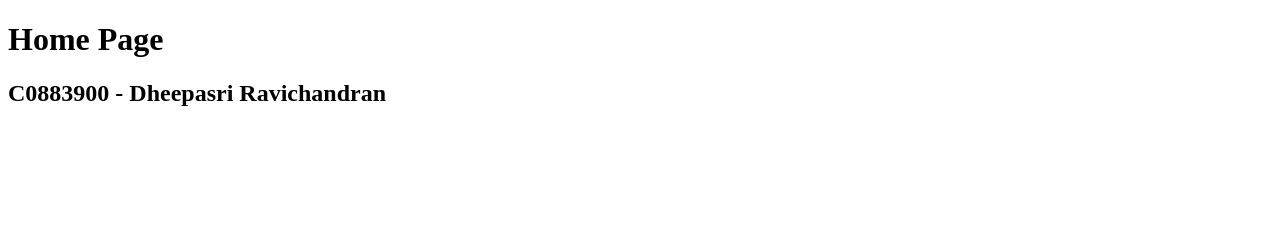
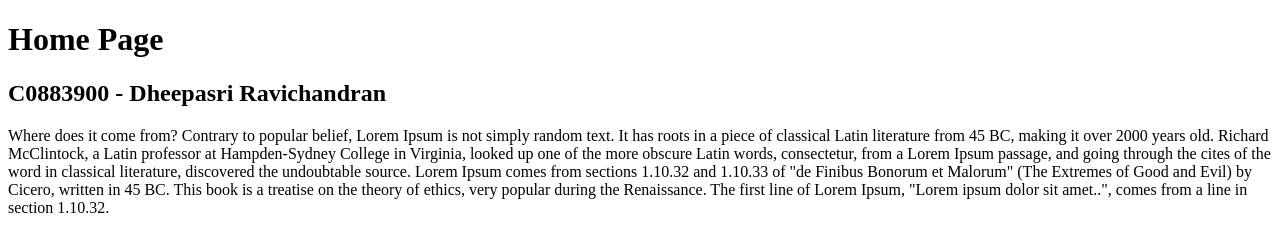
Before and after one commit to c0883900/c0883900_Assignment3, a website: page views/index.html in a window 1280 px wide. Drawn offline with Linux system fonts and the light colour scheme.

Commit message:
changes made

```diff
--- a/views/index.html
+++ b/views/index.html
@@ -1,13 +1,25 @@
 <!DOCTYPE html>
 <html lang="en">
-<head>
-    <meta charset="UTF-8">
-    <meta name="viewport" content="width=device-width, initial-scale=1.0">
+  <head>
+    <meta charset="UTF-8" />
+    <meta name="viewport" content="width=device-width, initial-scale=1.0" />
     <title>DevOps Assignment3</title>
-</head>
-<body>
+  </head>
+  <body>
     <h1>Home Page</h1>
     <h2>C0883900 - Dheepasri Ravichandran</h2>
-
-</body>
+    <p>
+      Where does it come from? Contrary to popular belief, Lorem Ipsum is not
+      simply random text. It has roots in a piece of classical Latin literature
+      from 45 BC, making it over 2000 years old. Richard McClintock, a Latin
+      professor at Hampden-Sydney College in Virginia, looked up one of the more
+      obscure Latin words, consectetur, from a Lorem Ipsum passage, and going
+      through the cites of the word in classical literature, discovered the
+      undoubtable source. Lorem Ipsum comes from sections 1.10.32 and 1.10.33 of
+      "de Finibus Bonorum et Malorum" (The Extremes of Good and Evil) by Cicero,
+      written in 45 BC. This book is a treatise on the theory of ethics, very
+      popular during the Renaissance. The first line of Lorem Ipsum, "Lorem
+      ipsum dolor sit amet..", comes from a line in section 1.10.32.
+    </p>
+  </body>
 </html>
```
Also changed, not shown: app.js (+9 -7 lines), 1 other file.
